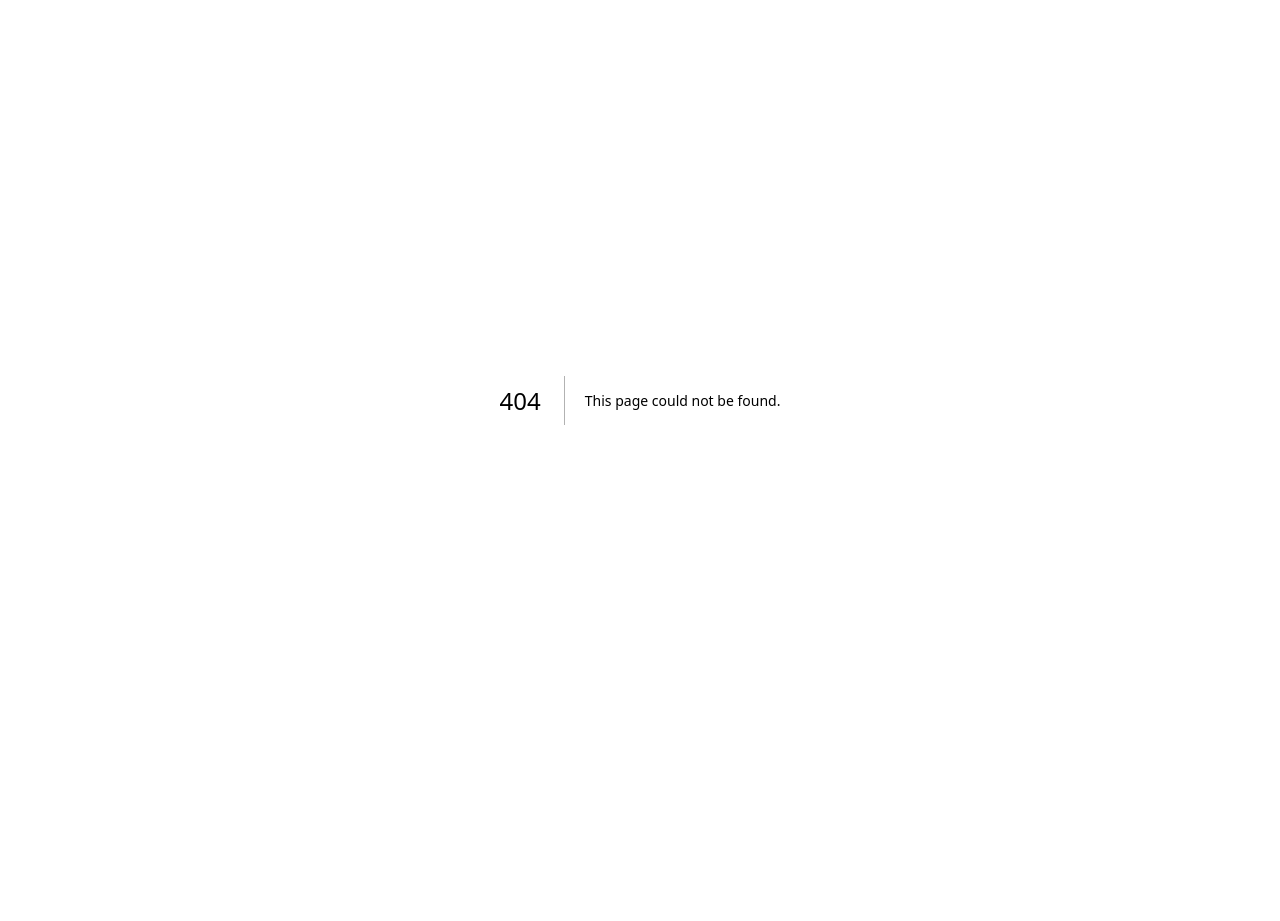
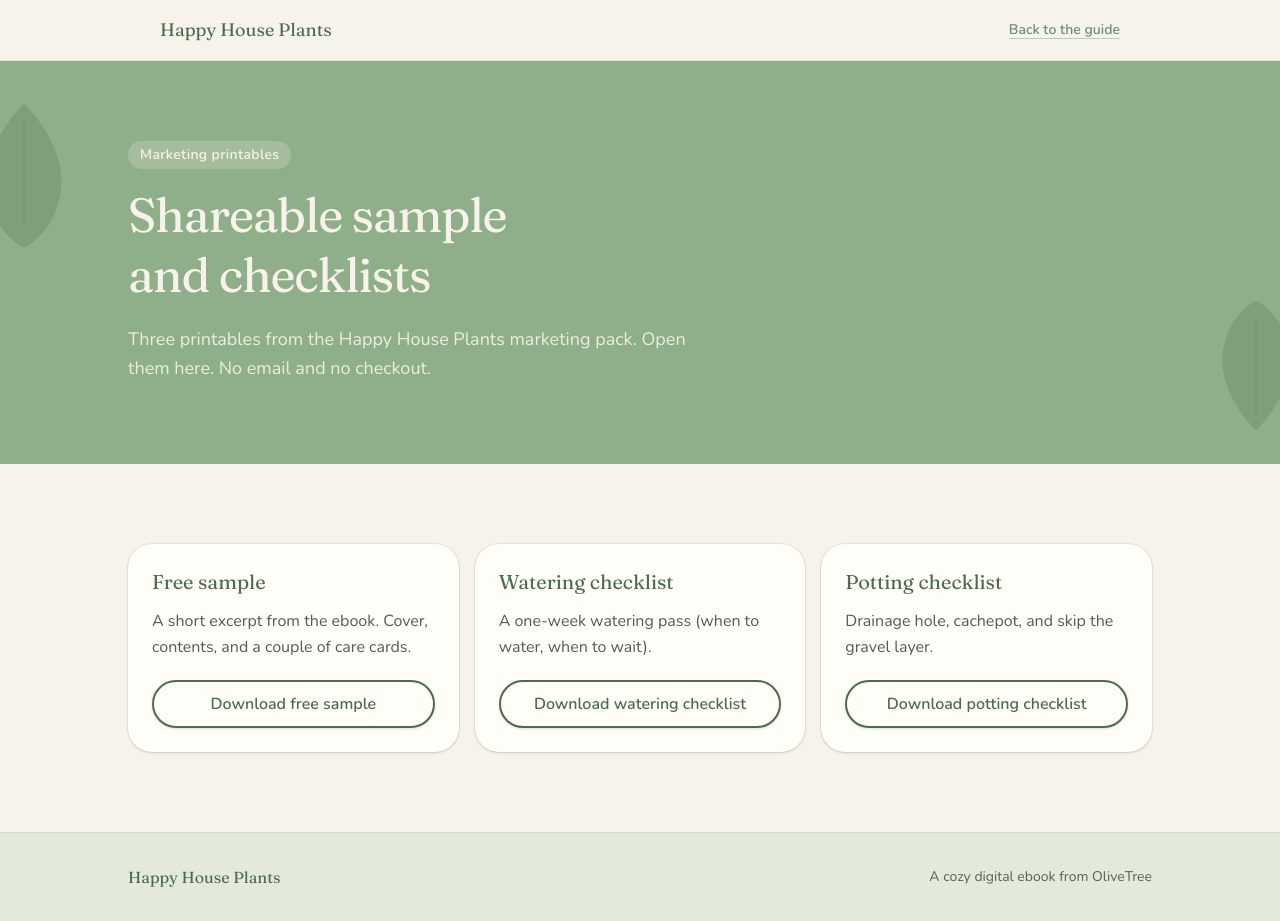
Before and after one commit to OliveTreexD/happy-house-plants, a Next.js app: page /marketing in a window 1280 px wide. Before the commit this address had no page. Before the commit the page ends 800 px from the top, so only its background shows below. Built offline with nearby package versions, Linux system fonts and the light colour scheme.

Commit message:
OLI-30: Add /marketing page linking Marketing-v3 PDFs
Host the three Marketing-v3 printables on a sage/cream /marketing route.
Leave the homepage sample gate and Buy CTAs on the existing sage PDFs.

Co-authored-by: OliveTreexD <OliveTreexD@users.noreply.github.com>

```diff
--- /dev/null
+++ b/src/app/marketing/page.tsx
@@ -0,0 +1,107 @@
+import type { Metadata } from "next";
+import Link from "next/link";
+import {
+  MARKETING_PRINTABLES,
+  type MarketingPrintable,
+} from "@/lib/marketing";
+
+export const metadata: Metadata = {
+  title: "Marketing printables, Happy House Plants",
+  description:
+    "Free sample and watering and potting checklists from the Happy House Plants marketing pack.",
+};
+
+export default function MarketingPage() {
+  return (
+    <div className="flex min-h-full flex-col">
+      <header className="border-b border-sage-deep/10 bg-cream/90">
+        <div className="mx-auto flex w-full max-w-5xl items-center justify-between px-5 py-4 sm:px-8">
+          <p className="font-serif text-lg text-sage-deep">Happy House Plants</p>
+          <Link
+            href="/"
+            className="text-sm font-semibold text-leaf underline decoration-leaf/40 underline-offset-4 transition hover:text-sage-deep"
+          >
+            Back to the guide
+          </Link>
+        </div>
+      </header>
+
+      <main className="flex-1">
+        <section className="relative overflow-hidden bg-sage px-5 py-16 text-cream sm:px-8 sm:py-20">
+          <LeafAccent className="pointer-events-none absolute -left-8 top-8 hidden h-40 w-28 text-sage-deep/25 sm:block" />
+          <LeafAccent className="pointer-events-none absolute -right-6 bottom-6 hidden h-36 w-24 rotate-180 text-sage-deep/25 md:block" />
+
+          <div className="relative mx-auto w-full max-w-5xl">
+            <p className="mb-4 inline-flex rounded-full bg-cream/20 px-3 py-1 text-sm font-semibold tracking-wide text-cream">
+              Marketing printables
+            </p>
+            <h1 className="max-w-2xl font-serif text-4xl leading-tight tracking-tight text-balance sm:text-5xl">
+              Shareable sample and checklists
+            </h1>
+            <p className="mt-5 max-w-xl text-base leading-relaxed text-cream/90 sm:text-lg">
+              Three printables from the Happy House Plants marketing pack. Open
+              them here. No email and no checkout.
+            </p>
+          </div>
+        </section>
+
+        <section className="px-5 py-16 sm:px-8 sm:py-20">
+          <ul className="mx-auto grid w-full max-w-5xl gap-4 md:grid-cols-3">
+            {MARKETING_PRINTABLES.map((printable) => (
+              <li key={printable.id}>
+                <PrintableCard printable={printable} />
+              </li>
+            ))}
+          </ul>
+        </section>
+      </main>
+
+      <footer className="border-t border-sage-deep/10 bg-sage-mist/60 px-5 py-8 sm:px-8">
+        <div className="mx-auto flex w-full max-w-5xl flex-col items-start justify-between gap-4 sm:flex-row sm:items-center">
+          <p className="font-serif text-sage-deep">Happy House Plants</p>
+          <p className="text-sm text-sage-ink/80">
+            A cozy digital ebook from OliveTree
+          </p>
+        </div>
+      </footer>
+    </div>
+  );
+}
+
+function PrintableCard({ printable }: { printable: MarketingPrintable }) {
+  return (
+    <article className="flex h-full flex-col rounded-3xl bg-card p-6 shadow-sm ring-1 ring-sage-deep/10">
+      <h2 className="font-serif text-xl text-sage-deep">{printable.title}</h2>
+      <p className="mt-3 flex-1 text-base leading-relaxed text-sage-ink/85">
+        {printable.body}
+      </p>
+      <a
+        href={printable.href}
+        download={printable.filename}
+        className="mt-5 inline-flex min-h-12 items-center justify-center rounded-full border-2 border-sage-deep bg-card px-6 text-center text-base font-semibold text-sage-deep shadow-sm transition hover:bg-sage-mist focus-visible:outline-2 focus-visible:outline-offset-2 focus-visible:outline-sage-deep"
+      >
+        Download {printable.title.toLowerCase()}
+      </a>
+    </article>
+  );
+}
+
+function LeafAccent({ className }: { className?: string }) {
+  return (
+    <svg
+      className={className}
+      viewBox="0 0 80 120"
+      fill="currentColor"
+      aria-hidden="true"
+    >
+      <path d="M40 8c18 18 28 40 28 58 0 22-12 42-28 50C24 108 12 88 12 66 12 48 22 26 40 8Z" />
+      <path
+        d="M40 20v78"
+        fill="none"
+        stroke="currentColor"
+        strokeOpacity="0.35"
+        strokeWidth="3"
+      />
+    </svg>
+  );
+}
--- /dev/null
+++ b/src/lib/marketing.ts
@@ -0,0 +1,27 @@
+/** Marketing-v3 printables under `public/marketing/`. Do not point the homepage here. */
+
+export const MARKETING_PRINTABLES = [
+  {
+    id: "sample",
+    title: "Free sample",
+    body: "A short excerpt from the ebook. Cover, contents, and a couple of care cards.",
+    href: "/marketing/Happy-House-Plants-Free-Sample-Marketing-v3.pdf",
+    filename: "Happy-House-Plants-Free-Sample-Marketing-v3.pdf",
+  },
+  {
+    id: "watering",
+    title: "Watering checklist",
+    body: "A one-week watering pass (when to water, when to wait).",
+    href: "/marketing/Happy-House-Plants-Watering-Checklist-Marketing-v3.pdf",
+    filename: "Happy-House-Plants-Watering-Checklist-Marketing-v3.pdf",
+  },
+  {
+    id: "potting",
+    title: "Potting checklist",
+    body: "Drainage hole, cachepot, and skip the gravel layer.",
+    href: "/marketing/Happy-House-Plants-Potting-Checklist-Marketing-v3.pdf",
+    filename: "Happy-House-Plants-Potting-Checklist-Marketing-v3.pdf",
+  },
+] as const;
+
+export type MarketingPrintable = (typeof MARKETING_PRINTABLES)[number];
```
